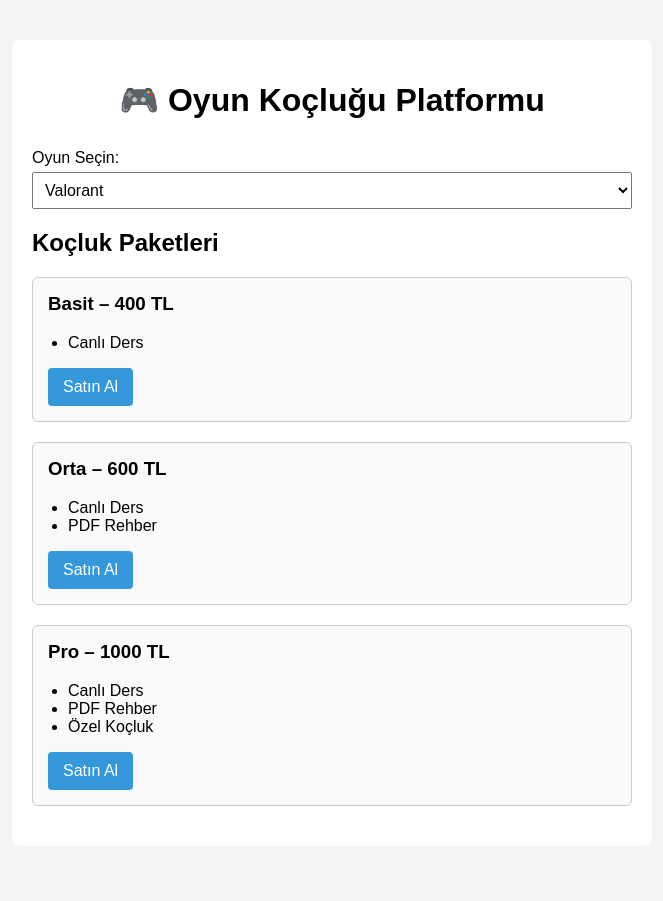
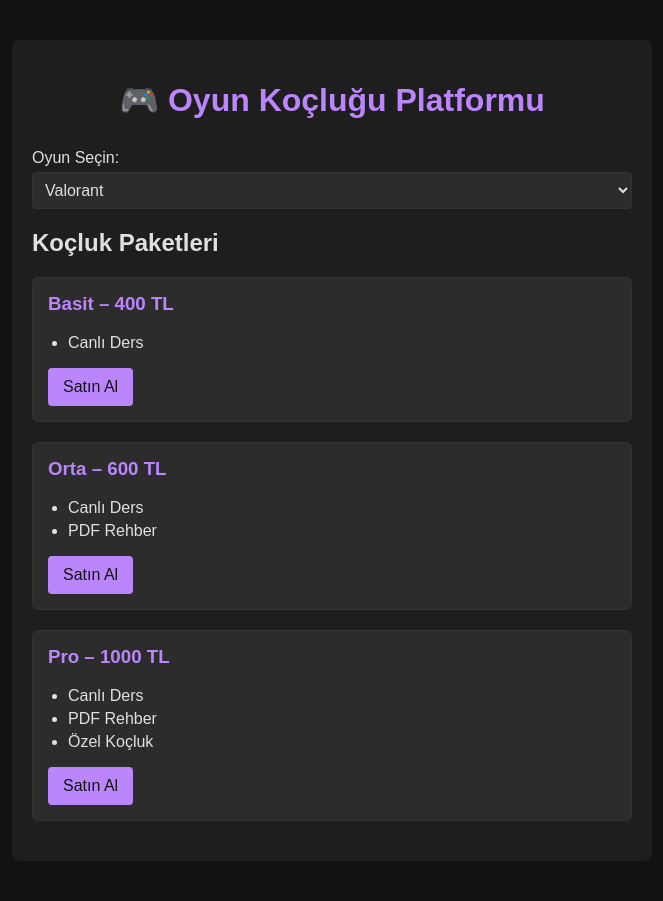
Before and after one commit to KeroRy1/OK-Oyun-Koclugu, a Flask app: page / in a window 1280 px wide. Shown: the whole page, without its empty margins (308-971 px from the left). Before the commit the page ends 806 px from the top, so only its background shows below. Run offline with Flask 3, Linux system fonts and the light colour scheme.

Commit message:
Update style.css

```diff
--- a/static/style.css
+++ b/static/style.css
@@ -1,22 +1,40 @@
+/* Koyu Tema Renk Değişkenleri */
+:root {
+  --bg-color: #121212;
+  --container-bg: #1e1e1e;
+  --text-color: #e0e0e0;
+  --accent-color: #bb86fc;
+  --input-bg: #2c2c2c;
+  --border-color: #333;
+  --button-bg: #bb86fc;
+  --button-text: #121212;
+  --button-hover: #9a67ea;
+}
+
+/* Genel Ayarlar */
 body {
   margin: 0;
   font-family: Arial, sans-serif;
-    background-color: #f4f4f4;
+  background-color: var(--bg-color);
+  color: var(--text-color);
 }
 
 .container {
   max-width: 600px;
   margin: 40px auto;
-    background: white;
+  background-color: var(--container-bg);
   padding: 20px;
   border-radius: 8px;
 }
 
+/* Başlık */
 header h1 {
   text-align: center;
   margin-bottom: 30px;
+  color: var(--accent-color);
 }
 
+/* Form Grupları */
 .form-group {
   margin-bottom: 20px;
 }
@@ -24,33 +42,46 @@
 label {
   display: block;
   margin-bottom: 5px;
+  color: var(--text-color);
 }
 
+/* Seçim Kutusu */
 select {
   width: 100%;
   padding: 8px;
   font-size: 1em;
+  background-color: var(--input-bg);
+  color: var(--text-color);
+  border: 1px solid var(--border-color);
+  border-radius: 4px;
 }
 
+/* Paket Kartları */
 .package {
-    border: 1px solid #ccc;
+  border: 1px solid var(--border-color);
+  background-color: var(--input-bg);
   border-radius: 6px;
   padding: 15px;
   margin-bottom: 20px;
-    background: #fafafa;
 }
 
 .package h3 {
   margin-top: 0;
+  color: var(--accent-color);
 }
 
 .package ul {
   padding-left: 20px;
 }
 
+.package li {
+  margin-bottom: 5px;
+}
+
+/* Butonlar */
 button {
-    background-color: #3498db;
-    color: white;
+  background-color: var(--button-bg);
+  color: var(--button-text);
   border: none;
   padding: 10px 15px;
   font-size: 1em;
@@ -59,5 +90,15 @@
 }
 
 button:hover {
-    background-color: #2980b9;
+  background-color: var(--button-hover);
 }
+
+/* Linkler */
+a {
+  color: var(--accent-color);
+  text-decoration: none;
+}
+
+a:hover {
+  text-decoration: underline;
+}
```
Lines whose indentation alone changed are shown as unchanged.
